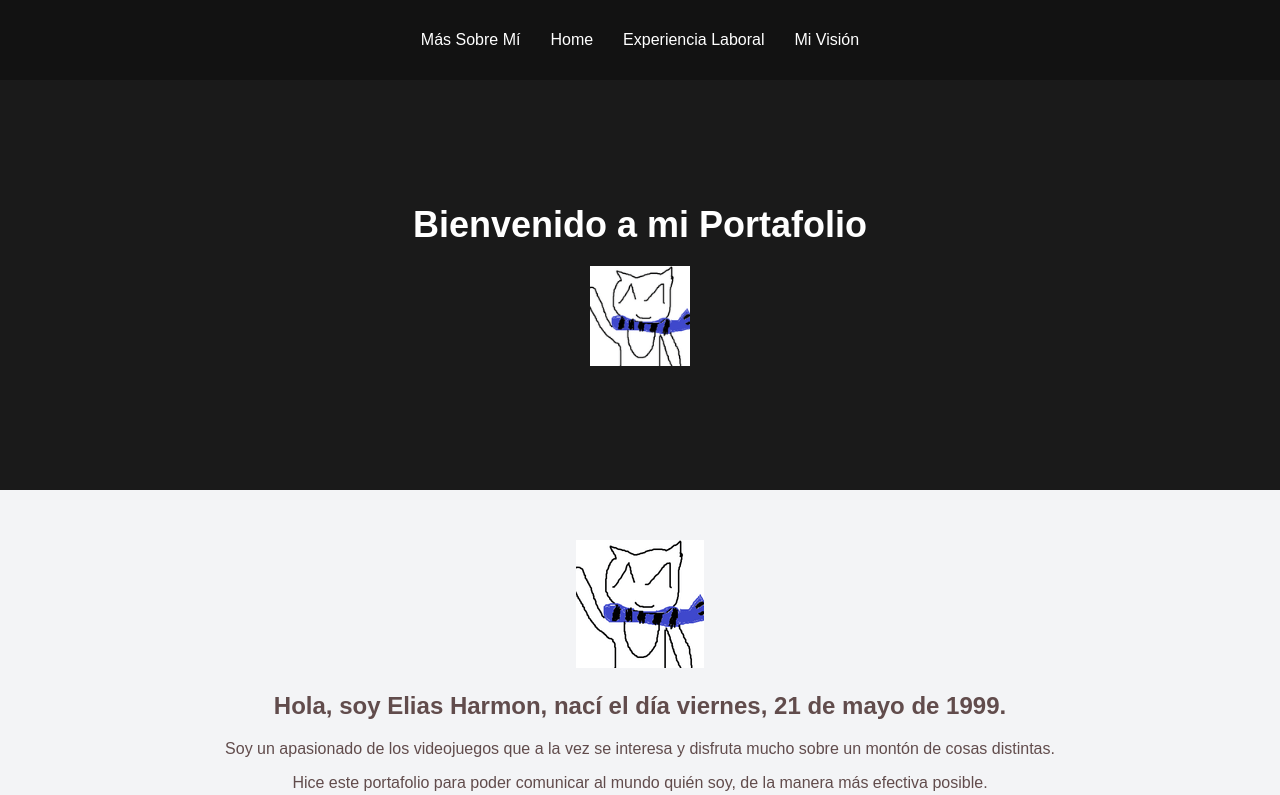
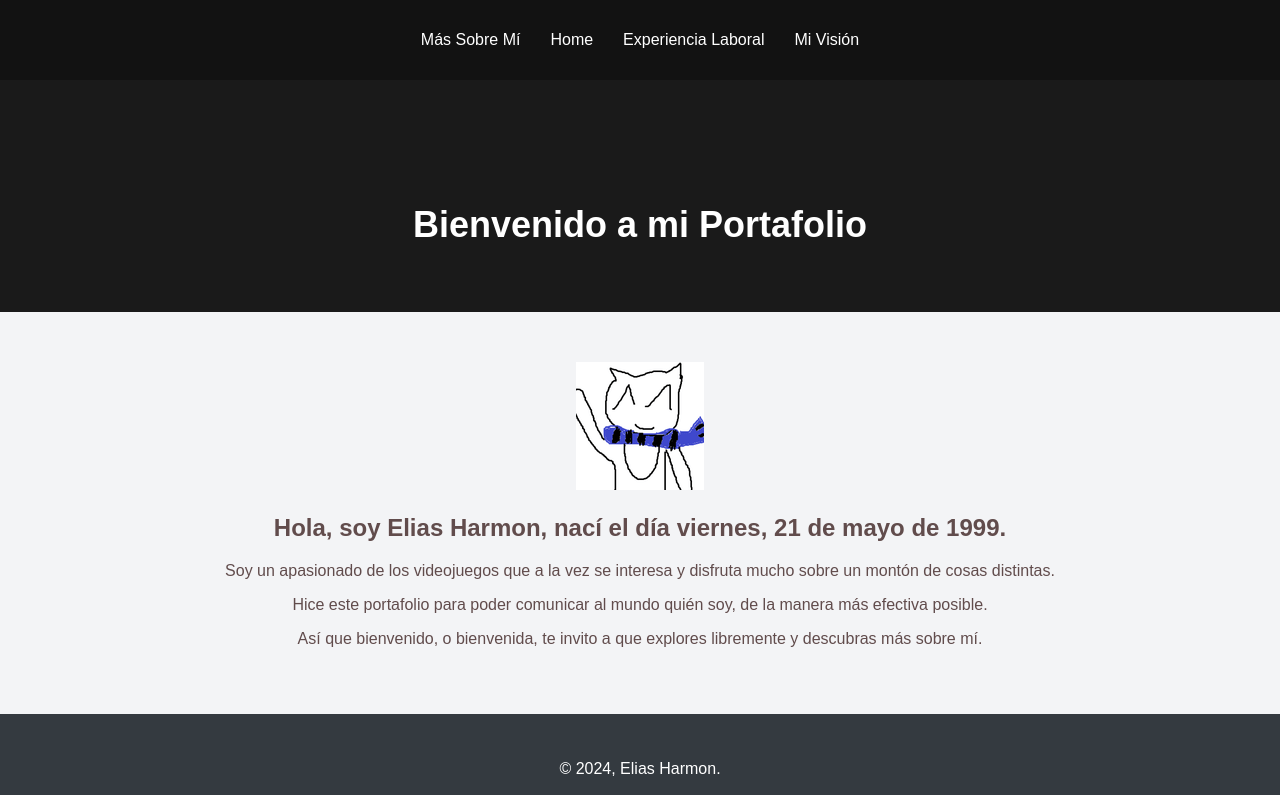
Before and after one commit to cogrendev/Elias-Harmon_Portafolio_Web, a plain HTML site: page index.html in a window 1280 px wide. Shown: the top 795 px of the page. Drawn offline with Linux system fonts and the light colour scheme.

Commit message:
[Change] Removed img and added height
Removed the image from the header and added height in the header CSS

```diff
--- a/css/style.css
+++ b/css/style.css
@@ -37,6 +37,7 @@ header {
     color: #fff; /* Color del texto del encabezado */
     text-align: center; /* Alineación del texto en el encabezado */
     padding: 100px 0; /* Espaciado interno del encabezado */
+    height: 2em;
 }
 
 header h1 {
--- a/index.html
+++ b/index.html
@@ -24,7 +24,6 @@
   <!-- Encabezado principal -->
   <header id="home">
     <h1>Bienvenido a mi Portafolio</h1> <!-- Título principal -->
-    <img class="logo" src="img/gatillo.png" alt="Elias Harmon_"> <!-- Imagen del logo -->
   </header>
 
   <!-- Sección "Sobre Mí" detallada -->
```
